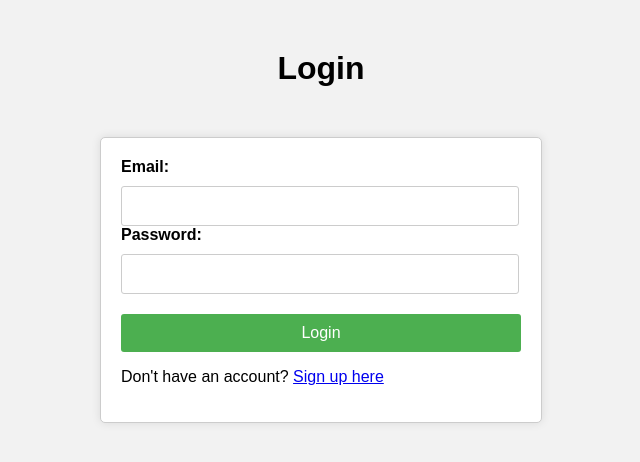
After one commit to Yaj-t/Grouper, a PHP site: page /login.php in a window 1280 px wide. The commit adds this page. Shown: the top 462 px of the page, without its empty margins (319-959 px from the left). Run offline with PHP 8.4, Linux system fonts and the light colour scheme.

Commit message:
Login and sign up functionalities

```diff
--- a/User.php
+++ b/User.php
@@ -6,7 +6,7 @@ class User {
     private $password;
     private $user_type;
 
-    public function __construct($id=null, $name, $email, $password, $user_type) {
+    public function __construct($name, $email, $password, $user_type, $id=null) {
         $this->id = $id;
         $this->name = $name;
         $this->email = $email;
@@ -33,5 +33,9 @@ class User {
     public function setPassword($password) {
         $this->password = $password;
     }
+
+    public function getPassword(){
+        return $this->password;
+    }
 }
 ?>
--- a/UserDAO.php
+++ b/UserDAO.php
@@ -1,5 +1,6 @@
 <?php
 require_once('Config.php');
+require_once('User.php');
 class UserDao {
     private $conn;
 
@@ -13,7 +14,8 @@ class UserDao {
 
     public function createUser($name, $email, $password, $user_type) {
         $stmt = $this->conn->prepare("INSERT INTO users (name, email, password, usertype) VALUES (?, ?, ?, ?)");
-        $stmt->bind_param("ssss", $name, $email, password_hash($password, PASSWORD_DEFAULT), $user_type);
+        $pass = password_hash($password, PASSWORD_DEFAULT);
+        $stmt->bind_param("ssss", $name, $email, $pass, $user_type);
 
         if ($stmt->execute()) {
             return true;
@@ -32,31 +34,32 @@ class UserDao {
             $stmt->bind_result($id, $name, $email, $password, $user_type);
             $stmt->fetch();
 
-            return new User($id, $name, $email, $password, $user_type);
+            return new User($name, $email, $password, $user_type, $id);
         } else {
             return null;
         }
     }
 
     public function getUserById($id) {
-        $stmt = $this->conn->prepare("SELECT name, email, usertype FROM users WHERE id = ?");
+        $stmt = $this->conn->prepare("SELECT name, email, password, usertype FROM users WHERE id = ?");
         $stmt->bind_param("i", $id);
         $stmt->execute();
         $stmt->store_result();
 
         if ($stmt->num_rows > 0) {
-            $stmt->bind_result($name, $email, $user_type);
+            $stmt->bind_result($name, $email, $password, $user_type);
             $stmt->fetch();
 
-            return new User($id, $name, $email, "", $user_type);
+            return new User($name, $email, $password, $user_type, $id);
         } else {
             return null;
         }
     }
 
     public function updateUser($user) {
-        $stmt = $this->conn->prepare("UPDATE users SET name = ?, email = ?, usertype = ? WHERE id = ?");
-        $stmt->bind_param("sssi", $user->getName(), $user->getEmail(), $user->getUserType(), $user->getId());
+        $stmt = $this->conn->prepare("UPDATE users SET name = ?, email = ?, password = ?, usertype = ? WHERE id = ?");
+        $pass = password_hash($user->getPassword(), PASSWORD_DEFAULT);
+        $stmt->bind_param("sssi", $user->getName(), $user->getEmail(), $pass, $user->getUserType(), $user->getId());
 
         if ($stmt->execute()) {
             return true;
--- /dev/null
+++ b/adminDashboard.php
@@ -0,0 +1,2 @@
+<p>admin dashboard</p>
+<a href="login.php">logout</a>
--- /dev/null
+++ b/dashboard.php
@@ -0,0 +1,2 @@
+<p>dashboard</p>
+<a href="login.php">logout</a>
--- /dev/null
+++ b/login.php
@@ -0,0 +1,127 @@
+<?php
+require_once('UserDAO.php');
+require_once('User.php');
+session_start();
+
+if ($_SERVER["REQUEST_METHOD"] == "POST") {
+    // Retrieve user input from login form
+    $email = $_POST["email"];
+    $password = $_POST["password"];
+
+    // Create a new UserDAO and get the user by email
+    $dao = new UserDAO();
+    $user = $dao->getUserByEmail($email);
+
+    // Check if user was found
+    if ($user != null) {
+        //Check password
+        $pass = password_hash($password, PASSWORD_DEFAULT);
+        echo"{$user->getPassword()} {$pass}";
+        if (password_verify($password, $user->getPassword())) {
+            // Save user data to session
+            $_SESSION["user"] = $user;
+            if($user->getUserType() == "user"){
+                echo"logged in as user";
+                header("Location: dashboard.php");
+            }else{
+                echo"logged in as admin";
+                header("Location: adminDashboard.php");
+            }
+            exit();
+        } else {
+            // Display error message
+            $error = "Invalid email or password";
+        }
+    } else {
+        // Display error message
+        $error = "Invalid email or password";
+    }
+}
+?>
+
+<!DOCTYPE html>
+<html>
+<head>
+	<title>Login</title>
+	<style>
+		body {
+			background-color: #f2f2f2;
+			font-family: Arial, sans-serif;
+			margin: 0;
+			padding: 0;
+		}
+		h1 {
+			text-align: center;
+			margin-top: 50px;
+		}
+		form {
+			background-color: #fff;
+			border: 1px solid #ccc;
+			border-radius: 5px;
+			box-shadow: 0 0 10px rgba(0, 0, 0, 0.1);
+			margin: 50px auto;
+			max-width: 400px;
+			padding: 20px;
+		}
+		label {
+			display: block;
+			font-weight: bold;
+			margin-bottom: 10px;
+		}
+        input[type="email"],
+		input[type="text"],
+		input[type="password"] {
+			border: 1px solid #ccc;
+			border-radius: 3px;
+			font-size: 16px;
+			padding: 10px;
+			width: 94%;
+		}
+		input[type="submit"] {
+			background-color: #4CAF50;
+			border: none;
+			border-radius: 3px;
+			color: #fff;
+			cursor: pointer;
+			font-size: 16px;
+			margin-top: 20px;
+			padding: 10px;
+			width: 100%;
+		}
+		input[type="submit"]:hover {
+			background-color: #3e8e41;
+		}
+        .error-container {
+            background-color: #f8d7da;
+            color: #721c24;
+            padding: 1rem;
+            border: 1px solid #f5c6cb;
+            border-radius: 0.25rem;
+            margin-bottom: 1rem;
+        }
+
+        .error-message {
+            margin: 0;
+            font-size: 1rem;
+            font-weight: 600;
+        }
+	</style>
+</head>
+<body>
+	<h1>Login</h1>
+	<form method="post" action="login.php">
+		<label for="username">Email:</label>
+		<input type="email" id="email" name="email" required>
+		<label for="password">Password:</label>
+		<input type="password" id="password" name="password" required>
+		<input type="submit" value="Login">
+        <p>Don't have an account? <a href="signup.php">Sign up here</a></p>
+	</form>
+    <?php if (isset($error)) { ?>
+        <div class = "error-container">
+            <p class="error-message"><?php echo $error; ?></p>
+        </div>
+
+    <?php } ?>
+</body>
+</html>
```
Also changed, not shown: signup.php (added, +83 -0 lines), EventDAO.php (line endings or trailing spaces).
